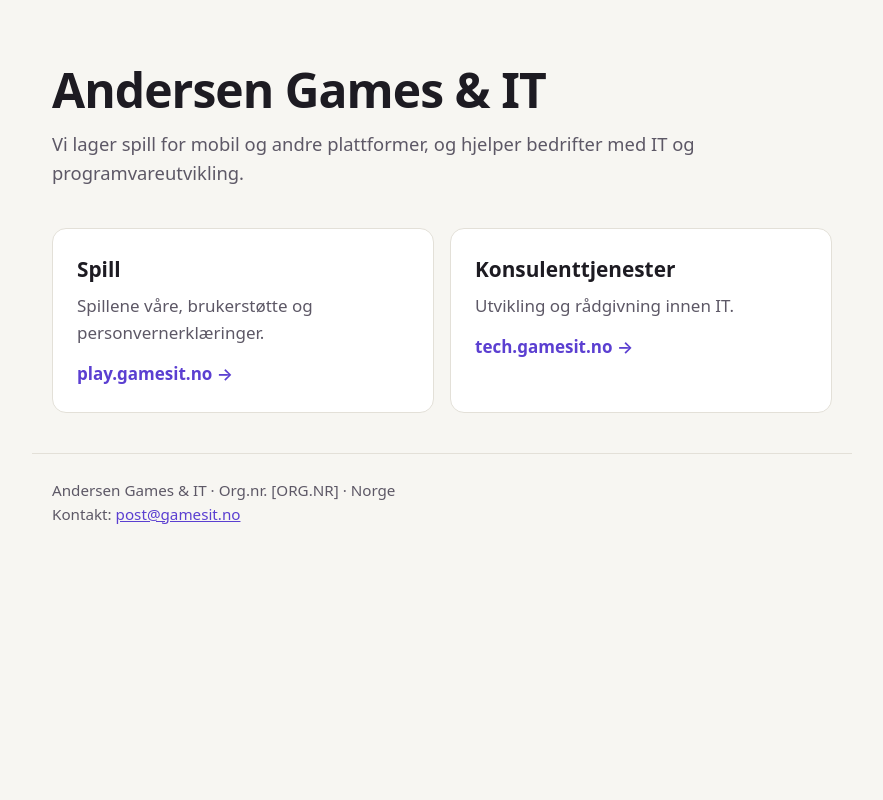
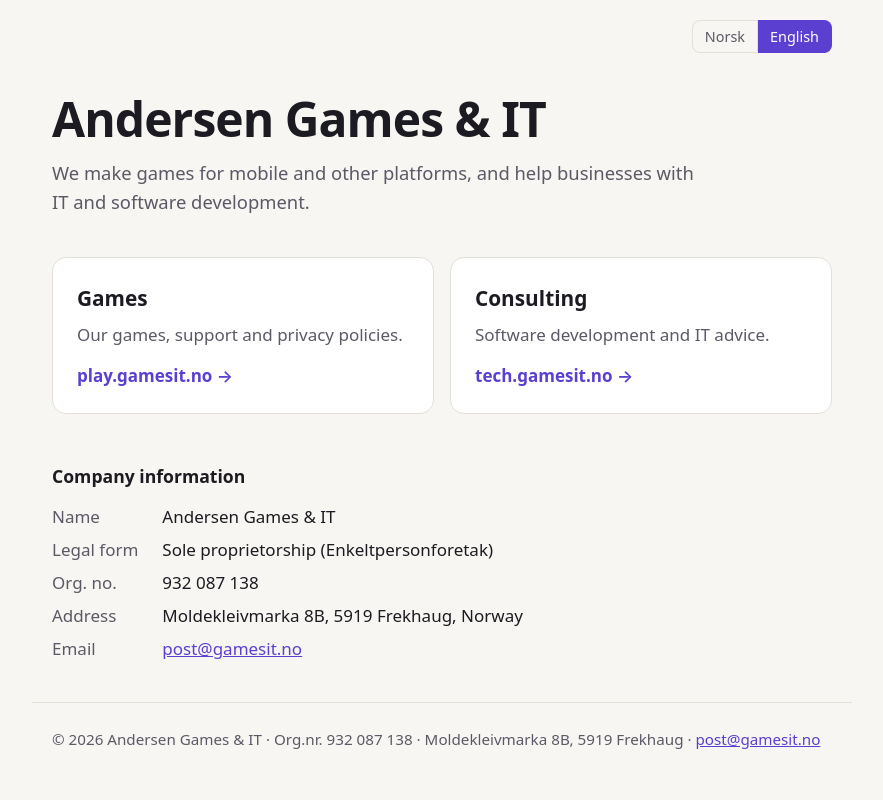
Before and after one commit to gamesitno/gamesitno.github.io, a plain HTML site: page index.html in a window 1280 px wide. Shown: the whole page, without its empty margins (198-1081 px from the left). Drawn offline with Linux system fonts and the light colour scheme.

Commit message:
Firmainfo (org.nr., adresse, ENK) og automatisk norsk/engelsk
Co-Authored-By: Claude Opus 5.5 <noreply@anthropic.com>
Claude-Session: https://claude.ai/code/session_01XpqmjaduPKdHLijiHBxqso

```diff
--- a/index.html
+++ b/index.html
@@ -4,14 +4,22 @@
   <meta charset="utf-8">
   <meta name="viewport" content="width=device-width, initial-scale=1">
   <title>Andersen Games &amp; IT</title>
-  <meta name="description" content="Andersen Games & IT utvikler spill for mobil og andre plattformer, og tilbyr IT-konsulenttjenester.">
+  <meta name="title-nb" content="Andersen Games &amp; IT – spill og IT-konsulenttjenester">
+  <meta name="title-en" content="Andersen Games &amp; IT – games and IT consulting">
+  <meta name="description" content="Andersen Games & IT develops games for mobile and other platforms and provides IT consulting. Sole proprietorship in Norway, org. no. 932 087 138.">
   <link rel="canonical" href="https://gamesit.no/">
+  <script src="lang.js"></script>
   <style>
     :root { --bg:#f7f6f2; --fg:#1d1b22; --muted:#5d5866; --card:#fff; --line:#e3e0d8; --accent:#5b3fd1; }
     @media (prefers-color-scheme: dark) { :root { --bg:#16141b; --fg:#f2f0f6; --muted:#a9a3b4; --card:#211e28; --line:#332f3c; --accent:#a996ff; } }
+    html[data-lang="en"] [data-l="nb"], html[data-lang="nb"] [data-l="en"] { display:none !important; }
     * { box-sizing:border-box; }
     body { margin:0; background:var(--bg); color:var(--fg); font:17px/1.6 system-ui,-apple-system,"Segoe UI",sans-serif; }
-    main { max-width:820px; margin:0 auto; padding:64px 20px 40px; }
+    .top { max-width:820px; margin:0 auto; padding:20px 20px 0; display:flex; justify-content:flex-end; }
+    .langs button { font:inherit; font-size:.9rem; background:none; border:1px solid var(--line); color:var(--muted); padding:4px 12px; cursor:pointer; }
+    .langs button:first-child { border-radius:8px 0 0 8px; } .langs button:last-child { border-radius:0 8px 8px 0; border-left:0; }
+    .langs button[aria-pressed="true"] { background:var(--accent); border-color:var(--accent); color:#fff; }
+    main { max-width:820px; margin:0 auto; padding:40px 20px 40px; }
     h1 { font-size:clamp(2rem,6vw,3rem); line-height:1.1; margin:0 0 12px; letter-spacing:-.02em; }
     .lead { color:var(--muted); font-size:1.15rem; margin:0 0 40px; max-width:36em; }
     .cards { display:grid; grid-template-columns:repeat(auto-fit,minmax(260px,1fr)); gap:16px; }
@@ -19,32 +27,51 @@
     a.card:hover { border-color:var(--accent); transform:translateY(-2px); }
     .card h2 { margin:0 0 6px; font-size:1.3rem; }
     .card p { margin:0 0 14px; color:var(--muted); }
-    .card span { color:var(--accent); font-weight:600; }
+    .card span.go { color:var(--accent); font-weight:600; }
+    .info { margin-top:48px; }
+    .info h2 { font-size:1.1rem; margin:0 0 12px; }
+    .info dl { display:grid; grid-template-columns:max-content 1fr; gap:6px 24px; margin:0; }
+    .info dt { color:var(--muted); }
+    .info dd { margin:0; }
+    a { color:var(--accent); }
+    @media (max-width:520px) { .info dl { grid-template-columns:1fr; gap:0; } .info dd { margin-bottom:10px; } }
     footer { max-width:820px; margin:0 auto; padding:24px 20px 48px; color:var(--muted); font-size:.95rem; border-top:1px solid var(--line); }
-    footer a { color:var(--accent); }
   </style>
 </head>
 <body>
+  <div class="top">
+    <div class="langs" role="group" aria-label="Språk / Language">
+      <button type="button" data-set-lang="nb" aria-pressed="false" lang="nb">Norsk</button><button type="button" data-set-lang="en" aria-pressed="false" lang="en">English</button>
+    </div>
+  </div>
   <main>
     <h1>Andersen Games &amp; IT</h1>
-    <p class="lead">Vi lager spill for mobil og andre plattformer, og hjelper bedrifter med IT og programvareutvikling.</p>
+    <p class="lead" data-l="nb" lang="nb">Vi lager spill for mobil og andre plattformer, og hjelper bedrifter med IT og programvareutvikling.</p>
+    <p class="lead" data-l="en" lang="en">We make games for mobile and other platforms, and help businesses with IT and software development.</p>
     <div class="cards">
       <a class="card" href="https://play.gamesit.no/">
-        <h2>Spill</h2>
-        <p>Spillene våre, brukerstøtte og personvernerklæringer.</p>
-        <span>play.gamesit.no →</span>
+        <h2><span data-l="nb" lang="nb">Spill</span><span data-l="en" lang="en">Games</span></h2>
+        <p><span data-l="nb" lang="nb">Spillene våre, brukerstøtte og personvernerklæringer.</span><span data-l="en" lang="en">Our games, support and privacy policies.</span></p>
+        <span class="go">play.gamesit.no →</span>
       </a>
       <a class="card" href="https://tech.gamesit.no/">
-        <h2>Konsulenttjenester</h2>
-        <p>Utvikling og rådgivning innen IT.</p>
-        <span>tech.gamesit.no →</span>
+        <h2><span data-l="nb" lang="nb">Konsulenttjenester</span><span data-l="en" lang="en">Consulting</span></h2>
+        <p><span data-l="nb" lang="nb">Utvikling og rådgivning innen IT.</span><span data-l="en" lang="en">Software development and IT advice.</span></p>
+        <span class="go">tech.gamesit.no →</span>
       </a>
     </div>
+
+    <section class="info" aria-labelledby="info-h">
+      <h2 id="info-h"><span data-l="nb" lang="nb">Om selskapet</span><span data-l="en" lang="en">Company information</span></h2>
+      <dl>
+        <dt><span data-l="nb" lang="nb">Navn</span><span data-l="en" lang="en">Name</span></dt><dd>Andersen Games &amp; IT</dd>
+        <dt><span data-l="nb" lang="nb">Organisasjonsform</span><span data-l="en" lang="en">Legal form</span></dt><dd><span data-l="nb" lang="nb">Enkeltpersonforetak</span><span data-l="en" lang="en">Sole proprietorship (Enkeltpersonforetak)</span></dd>
+        <dt><span data-l="nb" lang="nb">Org.nr.</span><span data-l="en" lang="en">Org. no.</span></dt><dd>932 087 138</dd>
+        <dt><span data-l="nb" lang="nb">Adresse</span><span data-l="en" lang="en">Address</span></dt><dd>Moldekleivmarka 8B, 5919 Frekhaug, <span data-l="nb" lang="nb">Norge</span><span data-l="en" lang="en">Norway</span></dd>
+        <dt><span data-l="nb" lang="nb">E-post</span><span data-l="en" lang="en">Email</span></dt><dd><a href="mailto:post@gamesit.no">post@gamesit.no</a></dd>
+      </dl>
+    </section>
   </main>
-  <footer>
-    <!-- TODO: legg inn riktig selskapsform, org.nr. og adresse -->
-    Andersen Games &amp; IT · Org.nr. [ORG.NR] · Norge<br>
-    Kontakt: <a href="mailto:post@gamesit.no">post@gamesit.no</a>
-  </footer>
+  <footer>© 2026 Andersen Games &amp; IT · Org.nr. 932 087 138 · Moldekleivmarka 8B, 5919 Frekhaug · <a href="mailto:post@gamesit.no">post@gamesit.no</a></footer>
 </body>
 </html>
--- /dev/null
+++ b/lang.js
@@ -0,0 +1,48 @@
+/* Velger norsk eller engelsk: ?lang=no|en, så tidligere valg, så språket i nettleseren. */
+(function () {
+  var root = document.documentElement;
+  var KEY = "eg-lang";
+
+  function pick() {
+    try {
+      var q = new URLSearchParams(location.search).get("lang");
+      if (q === "no" || q === "nb" || q === "nn") return "nb";
+      if (q === "en") return "en";
+    } catch (e) {}
+    try {
+      var saved = localStorage.getItem(KEY);
+      if (saved === "nb" || saved === "en") return saved;
+    } catch (e) {}
+    var list = navigator.languages && navigator.languages.length ? navigator.languages : [navigator.language || "en"];
+    for (var i = 0; i < list.length; i++) {
+      var l = String(list[i] || "").toLowerCase();
+      if (/^(nb|nn|no)(-|$)/.test(l)) return "nb";
+      if (/^en(-|$)/.test(l)) return "en";
+    }
+    return "en";
+  }
+
+  function apply(lang, save) {
+    root.setAttribute("data-lang", lang);
+    root.lang = lang;
+    var t = document.querySelector('meta[name="title-' + lang + '"]');
+    if (t) document.title = t.content;
+    var buttons = document.querySelectorAll("[data-set-lang]");
+    for (var i = 0; i < buttons.length; i++) {
+      buttons[i].setAttribute("aria-pressed", buttons[i].getAttribute("data-set-lang") === lang ? "true" : "false");
+    }
+    if (save) {
+      try { localStorage.setItem(KEY, lang); } catch (e) {}
+    }
+  }
+
+  apply(pick(), false);
+
+  document.addEventListener("DOMContentLoaded", function () {
+    apply(root.getAttribute("data-lang") || "en", false);
+    document.addEventListener("click", function (ev) {
+      var b = ev.target.closest ? ev.target.closest("[data-set-lang]") : null;
+      if (b) apply(b.getAttribute("data-set-lang"), true);
+    });
+  });
+})();
```
